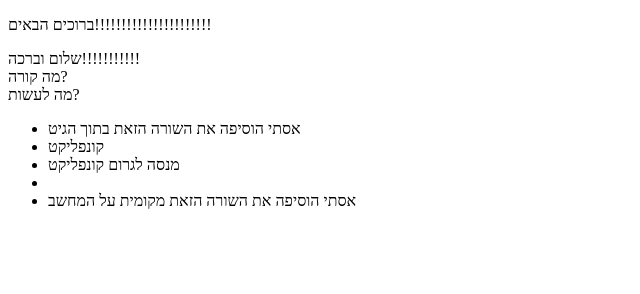
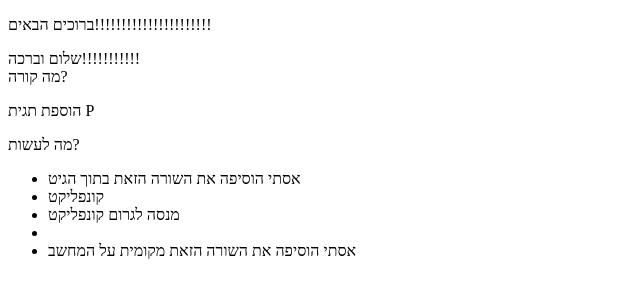
Before and after one commit to rachel480/git-third-project, a plain HTML site: page index.html in a window 1280 px wide. Shown: the whole page, without its empty margins (0-640 px from the left). Drawn offline with Linux system fonts and the light colour scheme.

Commit message:
adding a p to rachel project

```diff
--- a/index.html
+++ b/index.html
@@ -9,6 +9,7 @@
     <p>ברוכים הבאים!!!!!!!!!!!!!!!!!!!!!!</p>
     <span>שלום וברכה!!!!!!!!!!!</span>
     <div>מה קורה?</div>
+    <p>הוספת תגית P </p>
     <div>מה לעשות?</div>
     <ul>
         <li>אסתי הוסיפה את השורה הזאת בתוך הגיט</li>
```
